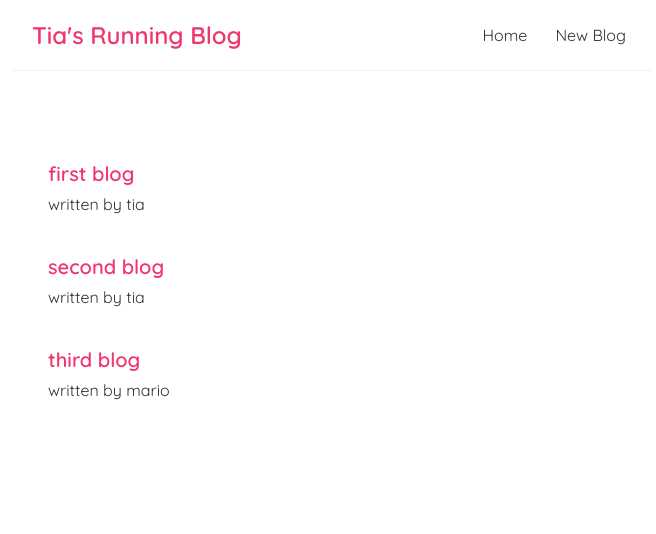
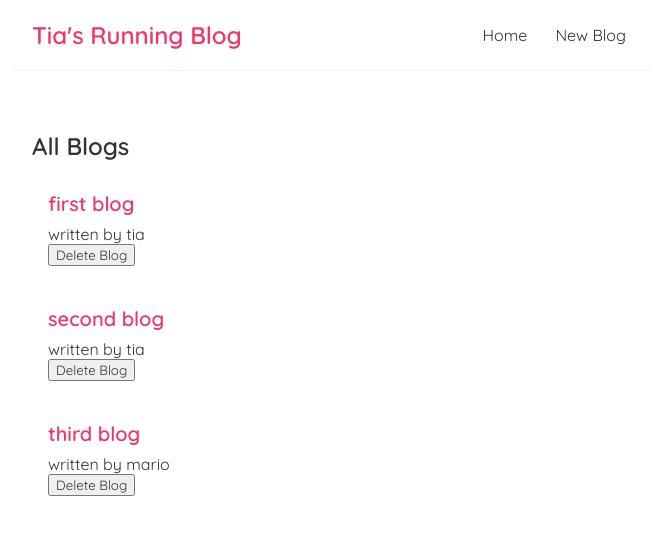
Before and after one commit to tiafields/RunningBlog, a React (Create React App) app: page /create in a window 1280 px wide. Shown: the top 534 px of the page, without its empty margins (308-964 px from the left). Built offline with nearby package versions, Linux system fonts and the light colour scheme.

Commit message:
creating a BlogList.js to handle blog data and adding buttons for deleting blogs

```diff
--- /dev/null
+++ b/src/BlogList.js
@@ -0,0 +1,17 @@
+const BlogList = ({blogs, title, handleDelete}) => {
+
+    return (
+        <div className="blog-list">
+            <h2>{title}</h2>
+            {blogs.map((blog) => (
+                <div className="blog-preview" key={blog.id}>
+                    <h2>{blog.title}</h2>
+                    <p>written by {blog.author}</p>
+                    <button onClick={() => handleDelete (blog.id)}>Delete Blog </button>
+                </div>
+            ))}
+        </div>
+     );
+}
+
+export default BlogList;
--- a/src/Home.js
+++ b/src/Home.js
@@ -1,4 +1,5 @@
-import { useState } from "react";
+import { useState} from "react";
+import BlogList from "./BlogList";
 
 const Home = () => {
     const [blogs, setBlogs] = useState([
@@ -7,14 +8,14 @@ const Home = () => {
         {title: "third blog", body: "body 3", author: "mario", id: 3},
     ]);
 
+    const handleDelete = (id) => {
+        const newBlogs = blogs.filter(blog => blog.id !== id )
+        setBlogs(newBlogs);
+    }
     return (
         <div clasName = "home">
-            {blogs.map((blog) => (
-                <div className="blog-preview" key={blog.id}>
-                    <h2>{blog.title}</h2>
-                    <p>written by {blog.author}</p>
-                </div>
-            ))}
+            <BlogList blogs = {blogs} title= "All Blogs" handleDelete={handleDelete}/>
+
         </div>
     );
 }
```
